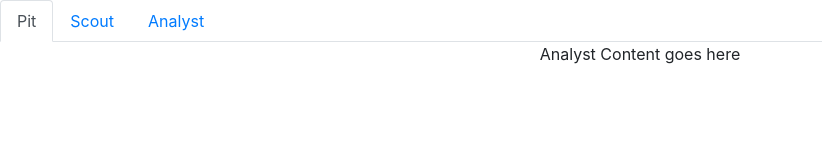
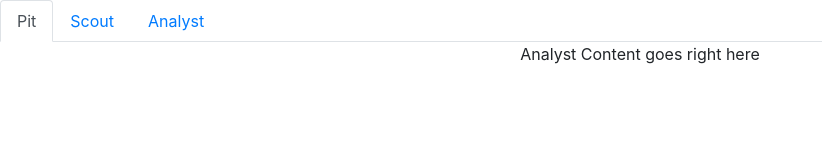
Before and after one commit to RoboTigers/FRCScout2020, a React (Create React App) app in the folder client/: page / in a window 1280 px wide. Shown: the top 160 px of the page, without its empty margins (0-822 px from the left). Built offline with nearby package versions, Linux system fonts and the light colour scheme.

Commit message:
testing witih the team

```diff
--- a/client/src/components/AnalystContent.js
+++ b/client/src/components/AnalystContent.js
@@ -4,7 +4,7 @@ class AnalystContent extends Component {
 
     render () {
         return (
-            <div>Analyst Content goes here</div>
+            <div>Analyst Content goes right here</div>
         );
        }
     }
--- a/client/src/components/TabNav.js
+++ b/client/src/components/TabNav.js
@@ -20,7 +20,6 @@ class TabNav extends Component {
     return (
         <Tabs activeKey={this.state.activeTab} onSelect={this.handleSelect}>
                 <Tab eventKey="pit" title="Pit">
-
                 </Tab>
                 <Tab eventKey="scout" title="Scout"></Tab>
                 <Tab eventKey="analyst" title="Analyst"></Tab>
```
